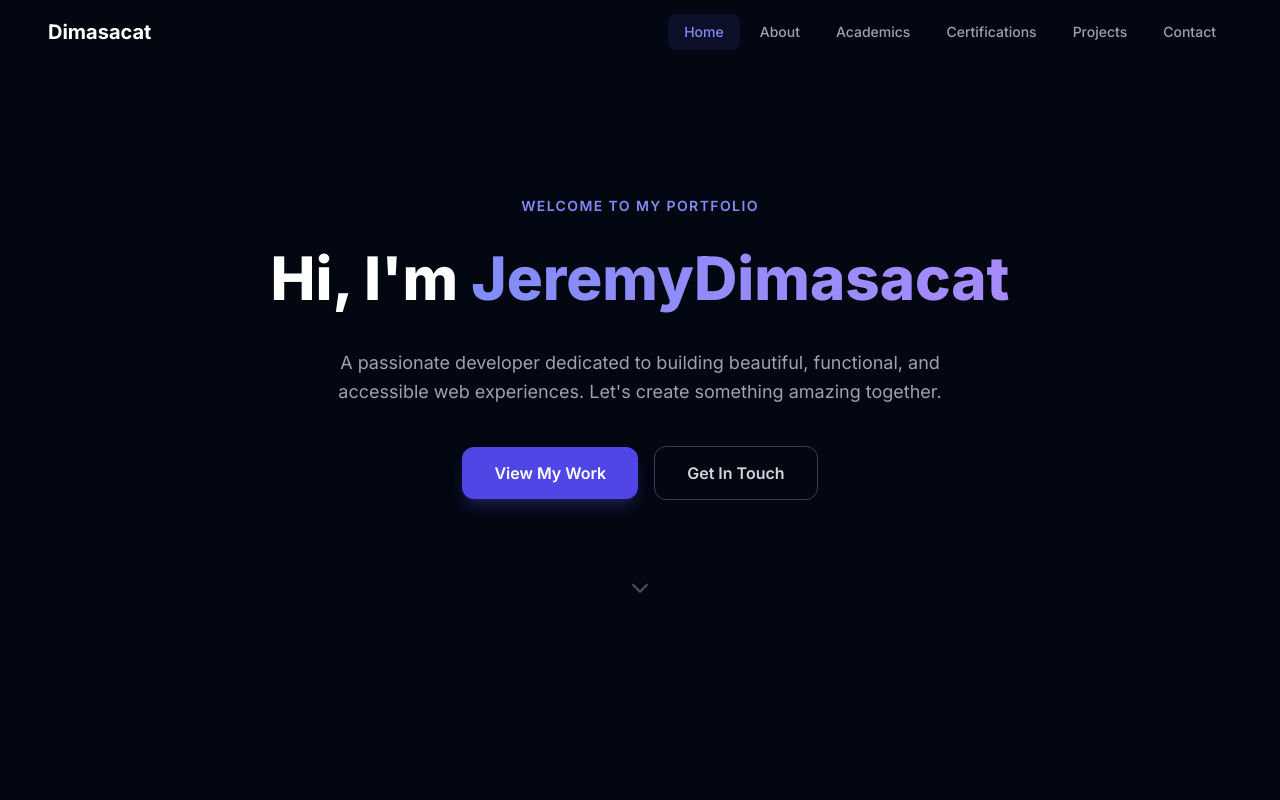
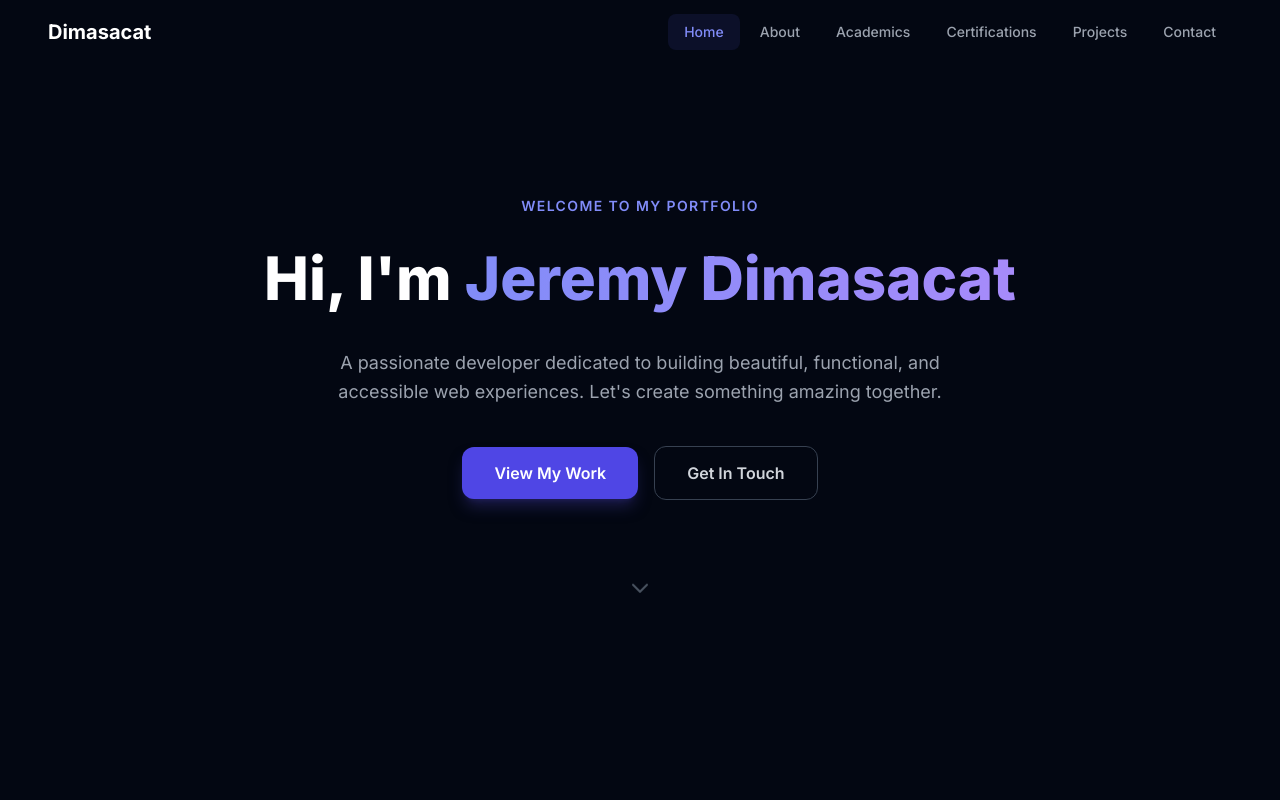
Before and after one commit to kayden-ctr/Dimasacat-Portfolio, a React (Vite) app: page / in a window 1280 px wide. Shown: the top 800 px of the page. Built offline with nearby package versions, Linux system fonts and the light colour scheme.

Commit message:
Fix the space of the header in hero section.

```diff
--- a/src/components/Hero.jsx
+++ b/src/components/Hero.jsx
@@ -34,7 +34,7 @@ export default function Hero() {
         <h1 className="text-4xl md:text-6xl font-extrabold text-white mb-6 leading-tight mt-8">
           Hi, I'm{' '}
           <span className="bg-gradient-to-r from-primary-400 to-violet-400 bg-clip-text text-transparent mt-6">
-          JeremyDimasacat
+          Jeremy Dimasacat
           </span>
         </h1>
 
```
